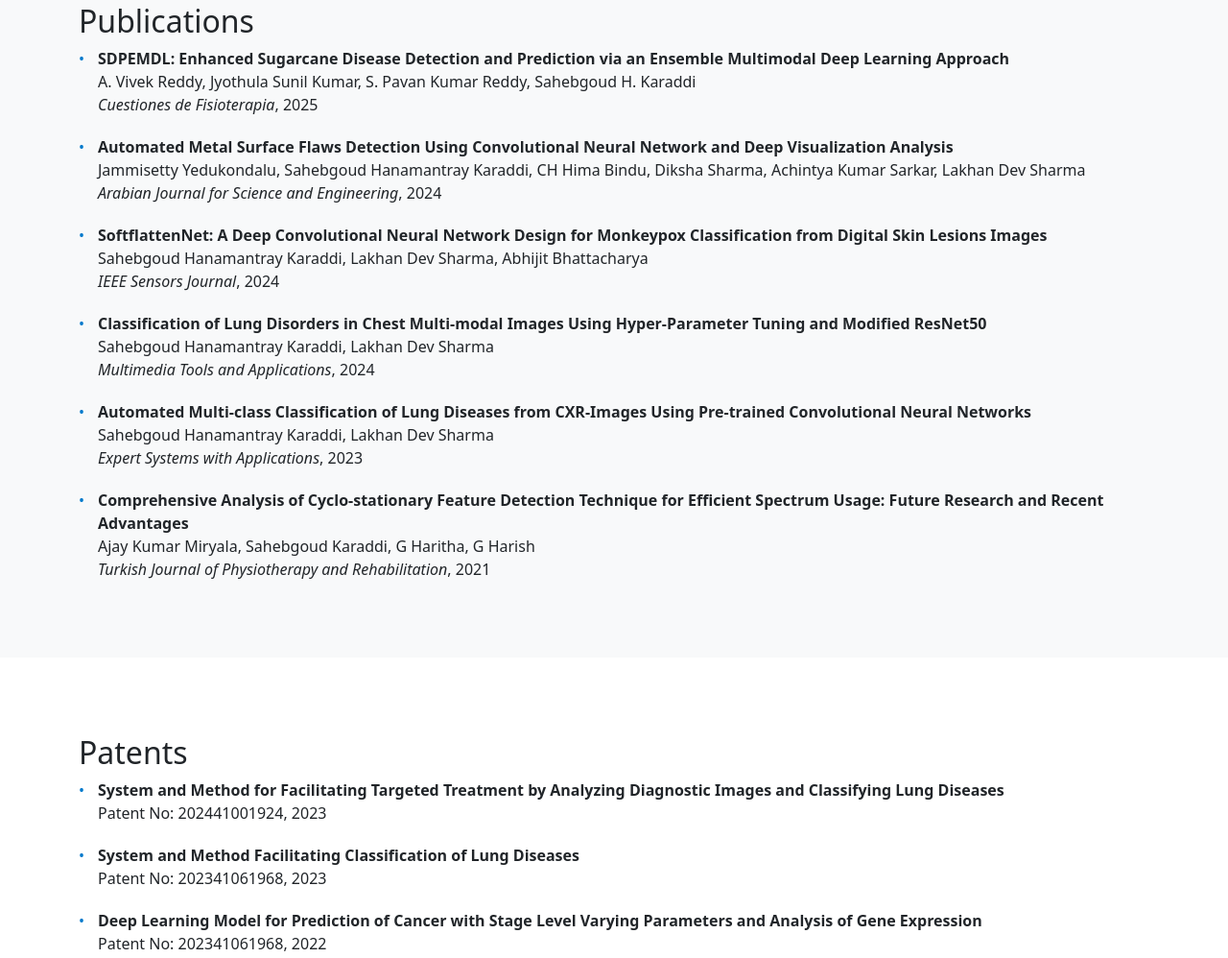
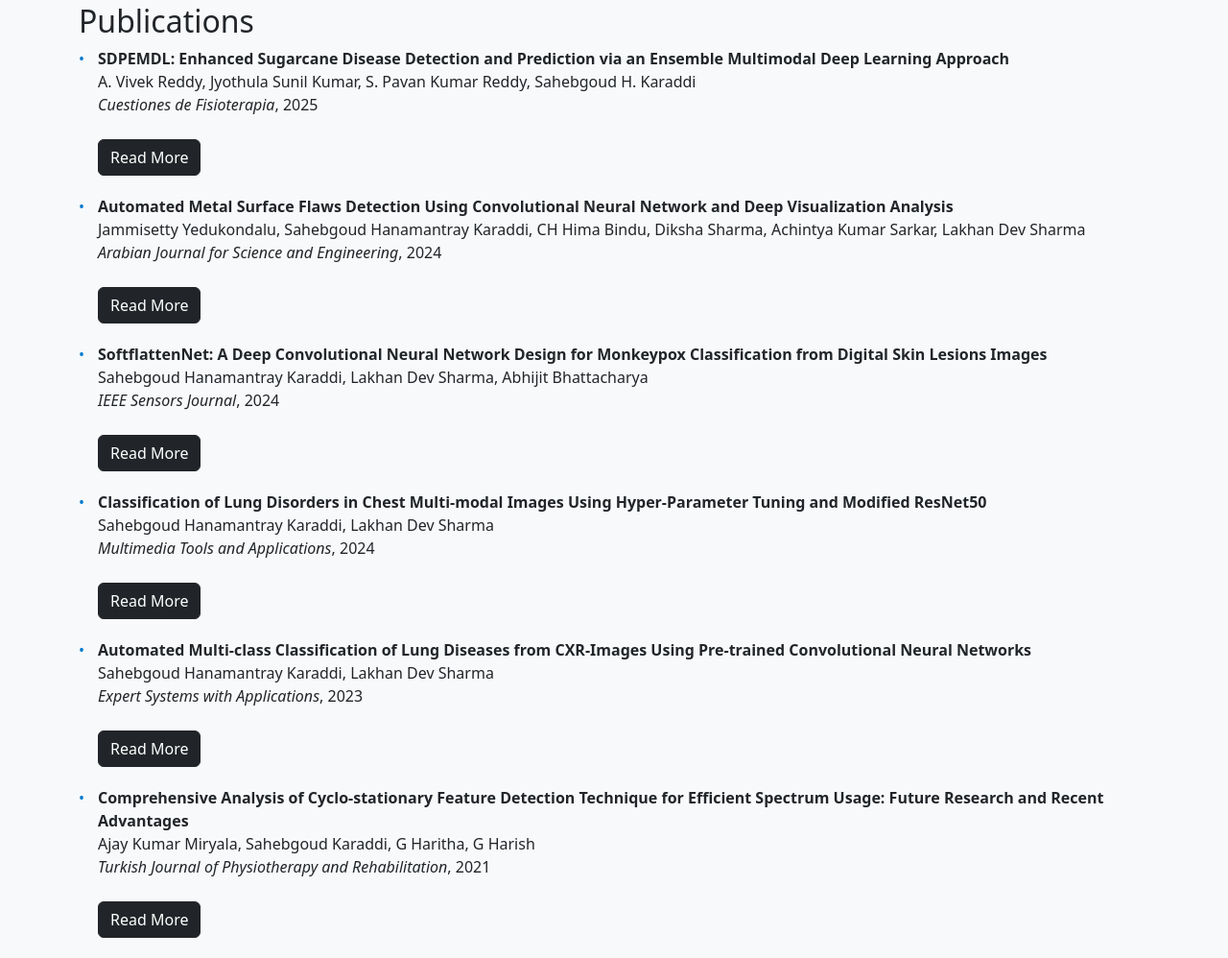
Before and after one commit to nsuyash/Dr-Sahebgoud-portfolio, a website: page index.html in a window 1280 px wide. Shown: the part 2195-3193 px from the top of the page at 96% size. Drawn offline with nearby package versions, Linux system fonts and the light colour scheme.

Commit message:
detailed btn added

```diff
--- a/index.html
+++ b/index.html
@@ -195,7 +195,8 @@
             ><br />
             A. Vivek Reddy, Jyothula Sunil Kumar, S. Pavan Kumar Reddy,
             Sahebgoud H. Karaddi<br />
-            <em>Cuestiones de Fisioterapia</em>, 2025<br />
+            <em>Cuestiones de Fisioterapia</em>, 2025<br /><br />
+            <a href="https://cuestionesdefisioterapia.com/index.php/es/article/view/957" class="btn btn-dark">Read More</a>
           </li>
           <li>
             <strong
@@ -204,7 +205,8 @@
             ><br />
             Jammisetty Yedukondalu, Sahebgoud Hanamantray Karaddi, CH Hima
             Bindu, Diksha Sharma, Achintya Kumar Sarkar, Lakhan Dev Sharma<br />
-            <em>Arabian Journal for Science and Engineering</em>, 2024
+            <em>Arabian Journal for Science and Engineering</em>, 2024<br /><br >
+            <a href="https://www.researchgate.net/publication/381732388_Automated_Metal_Surface_Flaws_Detection_Using_Convolutional_Neural_Network_and_Deep_Visualization_Analysis" class="btn btn-dark">Read More</a>
           </li>
           <li>
             <strong
@@ -213,7 +215,8 @@
             ><br />
             Sahebgoud Hanamantray Karaddi, Lakhan Dev Sharma, Abhijit
             Bhattacharya<br />
-            <em>IEEE Sensors Journal</em>, 2024
+            <em>IEEE Sensors Journal</em>, 2024<br /><br />
+            <a  href="https://www.researchgate.net/publication/383452088_Softflatten-Net_A_Deep_Convolutional_Neural_Network_Design_for_Monkeypox_Classification_from_Digital_Skin_Lesions_Images" class="btn btn-dark">Read More</a>
           </li>
           <li>
             <strong
@@ -221,7 +224,8 @@
               Using Hyper-Parameter Tuning and Modified ResNet50</strong
             ><br />
             Sahebgoud Hanamantray Karaddi, Lakhan Dev Sharma<br />
-            <em>Multimedia Tools and Applications</em>, 2024
+            <em>Multimedia Tools and Applications</em>, 2024<br /><br />
+            <a href="https://www.researchgate.net/publication/384536781_Classification_of_lung_disorders_in_chest_multi-modal_images_using_hyper-Parameter_tuning_and_modified_ResNet50" class="btn btn-dark">Read More</a>
           </li>
           <li>
             <strong
@@ -230,6 +234,8 @@
             ><br />
             Sahebgoud Hanamantray Karaddi, Lakhan Dev Sharma<br />
             <em>Expert Systems with Applications</em>, 2023
+            <br /><br />
+            <a href="https://www.sciencedirect.com/science/article/abs/pii/S0957417422016918" class="btn btn-dark">Read More</a>
           </li>
           <li>
             <strong
@@ -238,7 +244,8 @@
               Advantages</strong
             ><br />
             Ajay Kumar Miryala, Sahebgoud Karaddi, G Haritha, G Harish<br />
-            <em>Turkish Journal of Physiotherapy and Rehabilitation</em>, 2021
+            <em>Turkish Journal of Physiotherapy and Rehabilitation</em>, 2021<br /><br />
+            <a href="https://www.researchgate.net/publication/357116257_COMPREHENSIVE_ANALYSIS_OF_CYCLO-STATIONARY_FEATURE_DETECTION_TECHNIQUE_FOR_EFFICIENT_SPECTRUM_USAGE_FUTURE_RESEARCH_AND_RECENT_ADVANTAGES" class="btn btn-dark">Read More</a>
           </li>
         </ul>
       </div>
```
